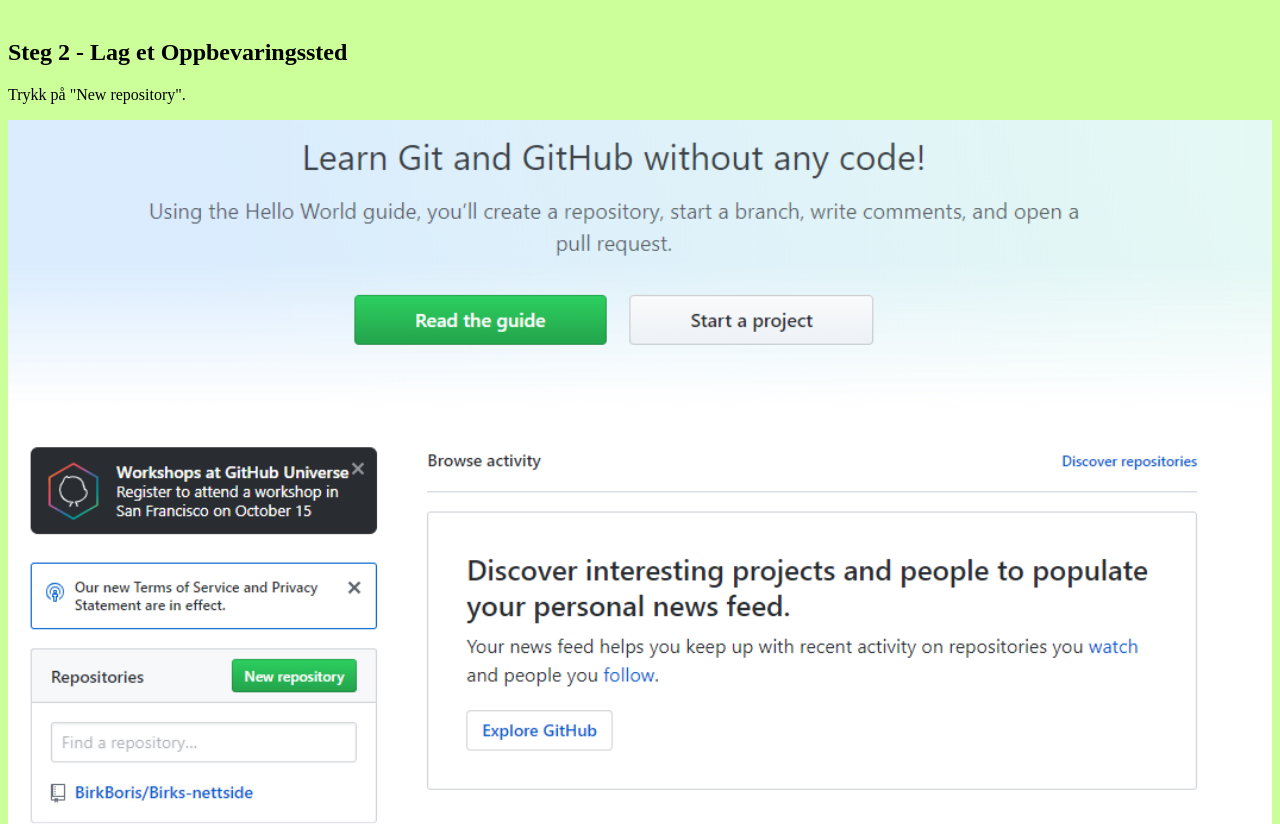
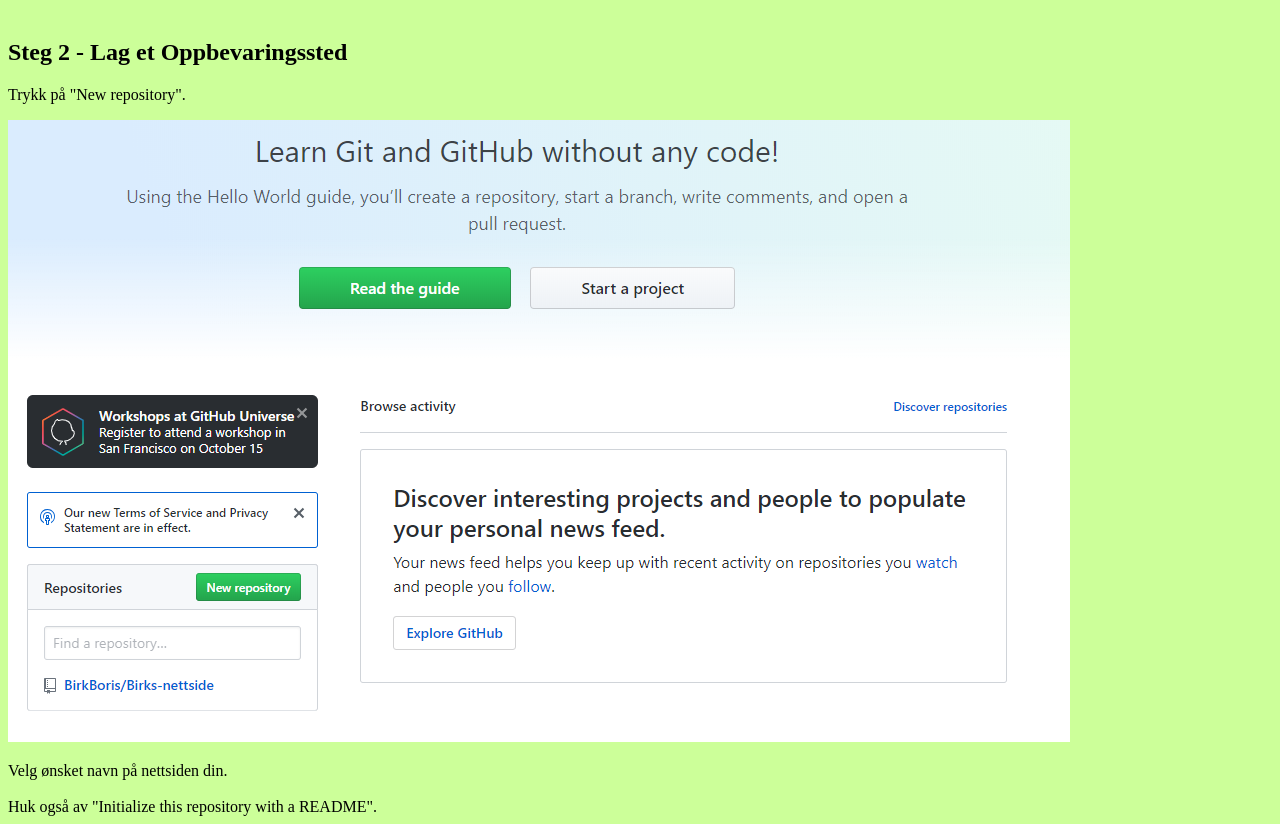
Before and after one commit to BirkBoris/Hvordan-lage-en-nettside, a plain HTML site: page index.html in a window 1280 px wide. Shown: the part 540-1364 px from the top of the page. Drawn offline with Linux system fonts and the light colour scheme.

Commit message:
Update index.html

```diff
--- a/index.html
+++ b/index.html
@@ -21,7 +21,7 @@
   <div>
     <h2>Steg 2 - Lag et Oppbevaringssted</h2>
       <p>Trykk på "New repository".</p>
-      <img src="1hovedside.PNG" alt=hovedsiden til GitHub width="100%">
+      <img src="1hovedside.PNG" alt=hovedsiden til GitHub>
       <p>Velg ønsket navn på nettsiden din.<br><br>Huk også av "Initialize this repository with a README".</p>
       <img src="2repository.PNG" alt=sett opp repository>
   </div>
```
